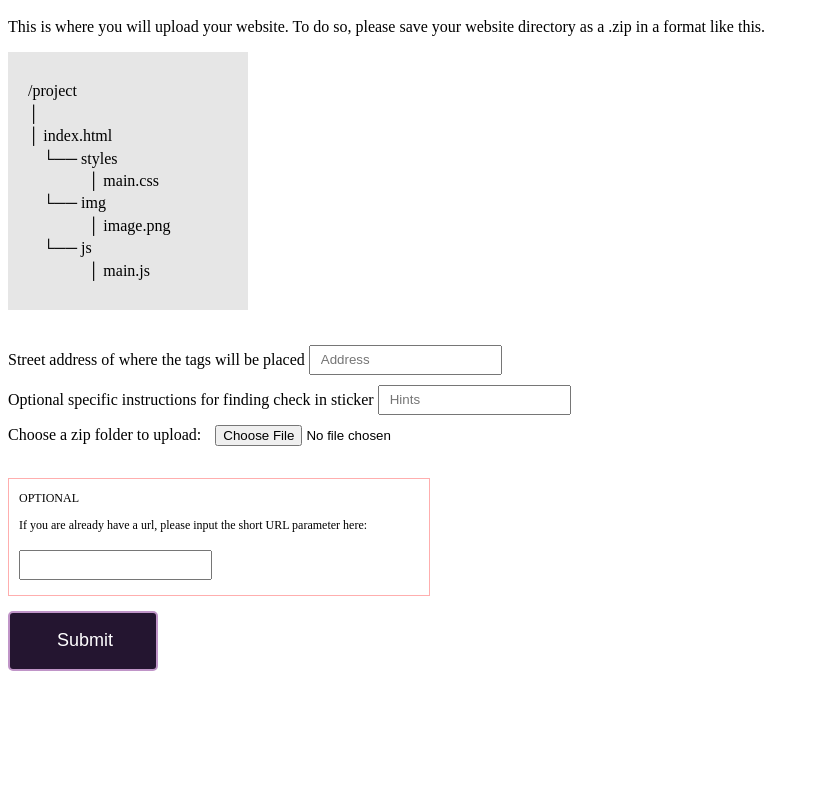
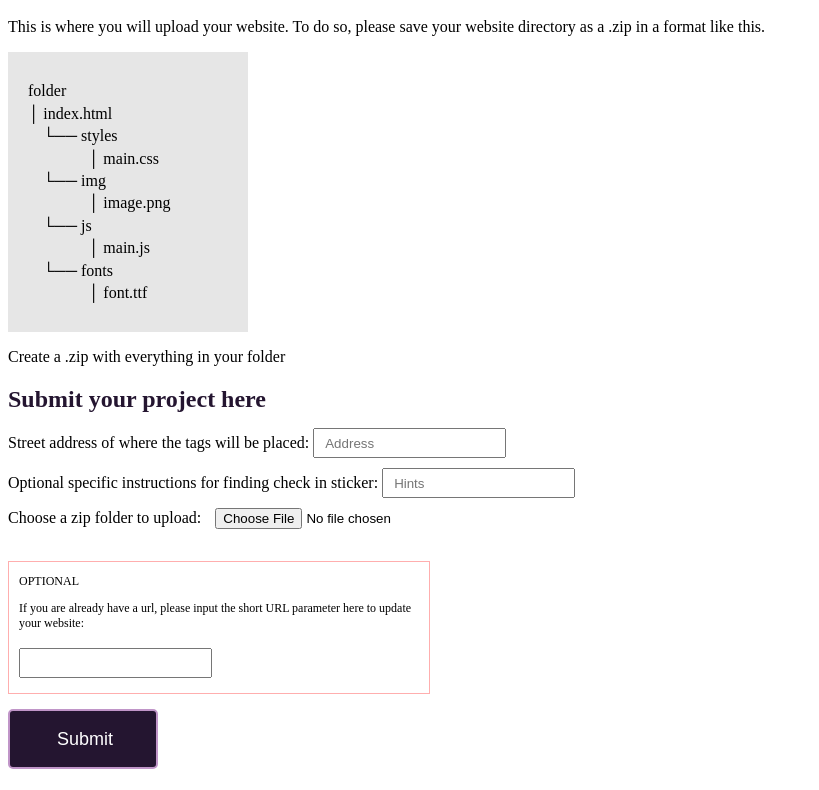
Before and after one commit to codebar/code-brighton, a website: page public/upload/index.html in a window 1280 px wide. Shown: the part 48-838 px from the top of the page, without its empty margins (0-819 px from the left). Before the commit the page ends 800 px from the top, so only its background shows below. Drawn offline with Linux system fonts and the light colour scheme.

Commit message:
better upload instructions

```diff
--- a/public/upload/css/style.css
+++ b/public/upload/css/style.css
@@ -2,6 +2,11 @@ h1 {
 	color: #241530;
 }
 
+h2 {
+	color: #241530;
+	margin-top:20px;
+	margin-bottom:-20px;
+}
 .folder-structure {
 	line-height:0.4;
     padding: 20px;
--- a/public/upload/index.html
+++ b/public/upload/index.html
@@ -7,8 +7,7 @@
     	<h1>Student Uploads</h1>
     	<p>This is where you will upload your website. To do so, please save your website directory as a .zip in a format like this.</p>
     	<div class="folder-structure">
-			<p>/project</p>
-			<p>│   </p>
+			<p>folder</p>
 			<p>│   index.html</p>
 			<p class="sub-folder">└── styles</p>
 			<p class="sub-file">    │   main.css</p>
@@ -16,12 +15,16 @@
 			<p class="sub-file">    │   image.png</p>
 			<p class="sub-folder">└── js</p>
 			<p class="sub-file">    │   main.js</p>
+            <p class="sub-folder">└── fonts</p>
+            <p class="sub-file">    │   font.ttf</p>
     	</div>
+        <p>Create a .zip with everything in your folder</p>
+        <h2>Submit your project here</h2>
         <form action="/upload" method="POST" enctype="multipart/form-data" id="upload-form">
-            <label for="address">Street address of where the tags will be placed</label>
+            <label for="address">Street address of where the tags will be placed:</label>
             <input type="text" name="address" placeholder="Address">
             </br>
-            <label for="notes">Optional specific instructions for finding check in sticker</label>
+            <label for="notes">Optional specific instructions for finding check in sticker:</label>
             <input type="text" name="hints" placeholder="Hints">
             </br>
             <label for="filefield">Choose a zip folder to upload:</label>
@@ -29,7 +32,7 @@
             </br>
             <div class="optional-info">
                 <p class="instructions-head">OPTIONAL</p>
-                <p class="instructions">If you are already have a url, please input the short URL parameter here:</p>
+                <p class="instructions">If you are already have a url, please input the short URL parameter here to update your website:</p>
                 <input type="text" name="shorturl"><br />
             </div>
             <input class="button" type="submit">
```
